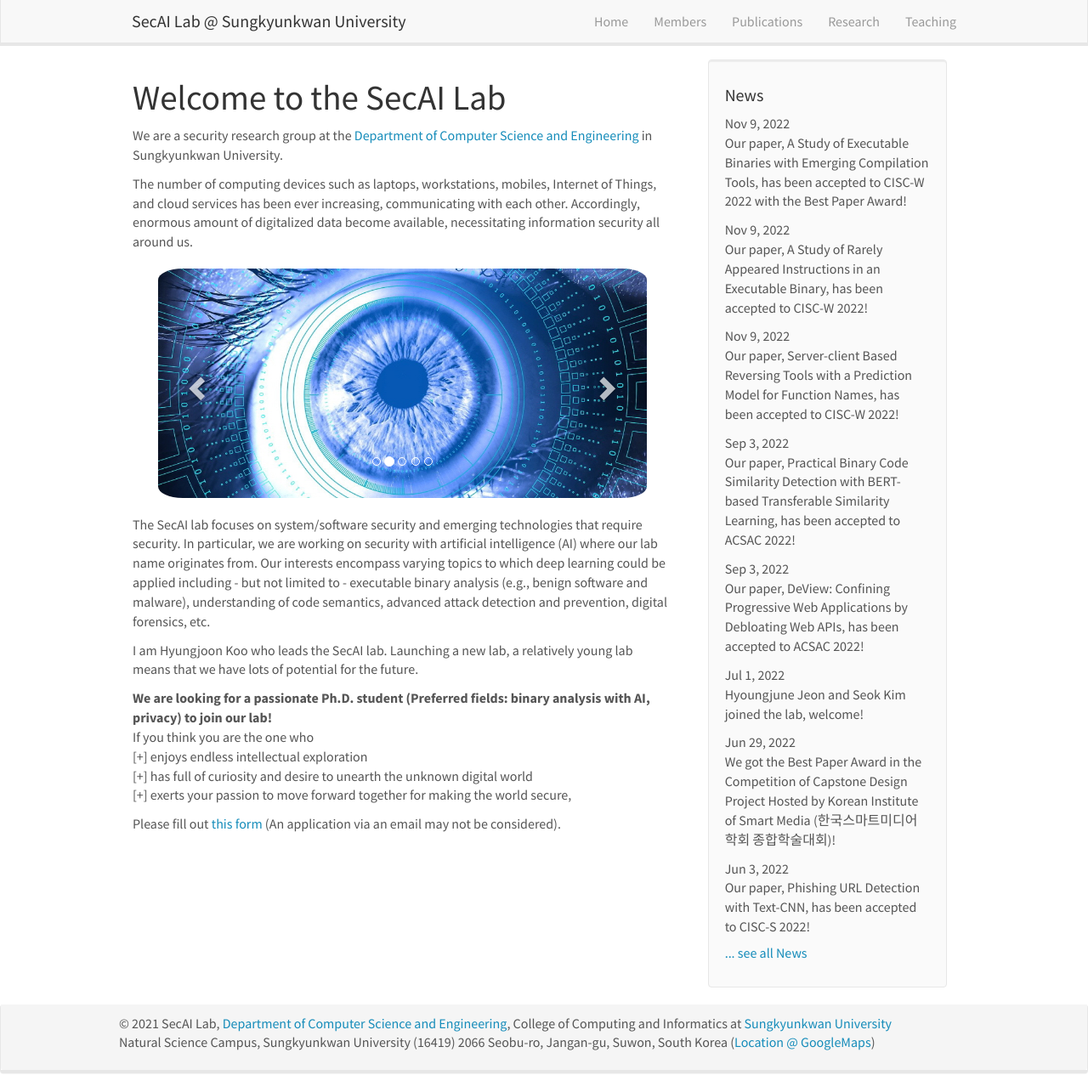
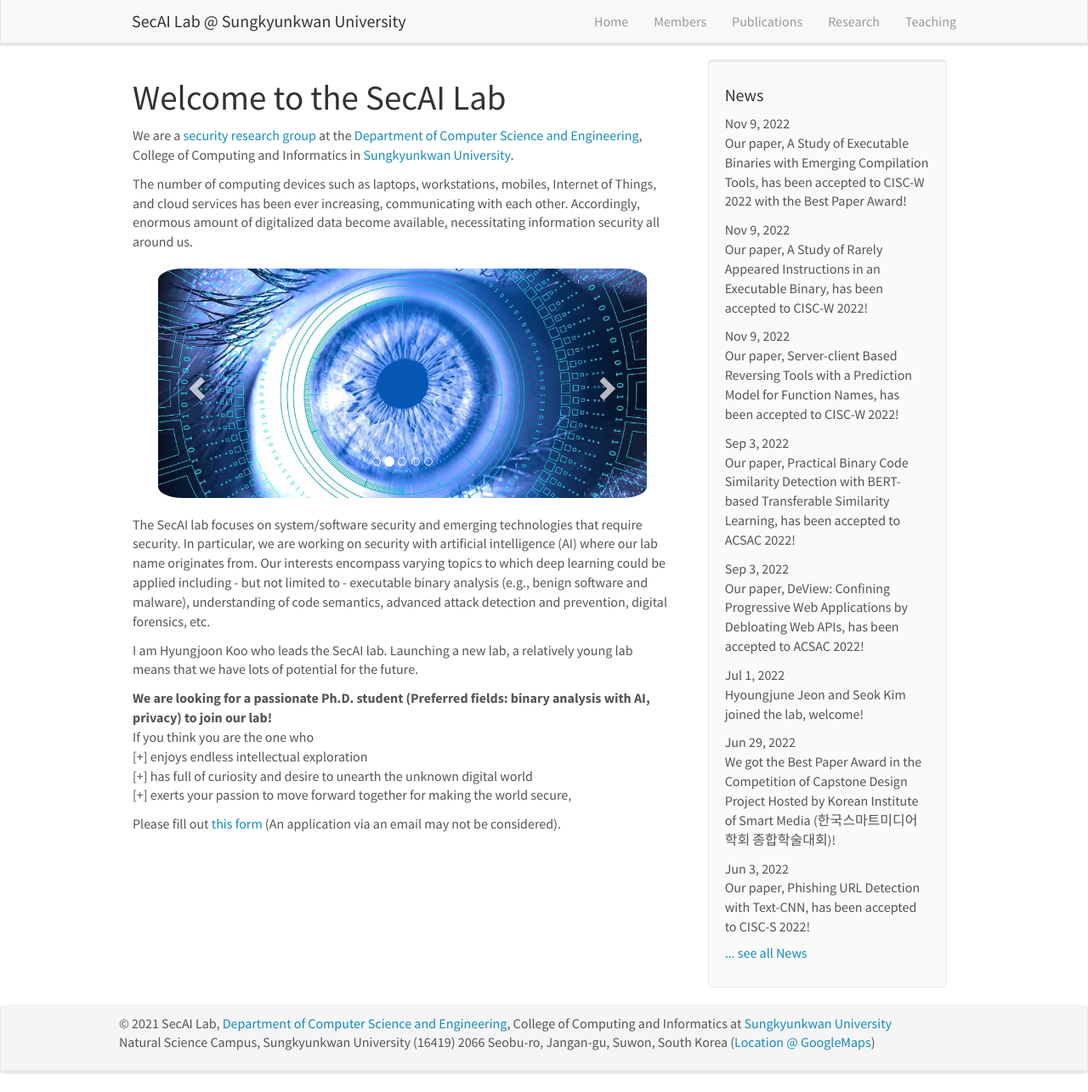
Before and after one commit to SecAI-Lab/secai-lab.github.io, a Jekyll site: the page built from _pages/home.md, in a window 1280 px wide and 1285 px high. Shown: the whole window at 85% size. Built offline with Jekyll 4.4.1, drawn with Linux system fonts in a browser that asks for light colours; nearby versions of some CDN libraries.

Commit message:
research, publications updated

```diff
--- a/_pages/home.md
+++ b/_pages/home.md
@@ -6,7 +6,8 @@ sitemap: false
 permalink: /
 ---
 
-We are a security research group at the [Department of Computer Science and Engineering](http://cs.skku.edu/en) in Sungkyunkwan University.
+We are a [security research group](https://github.com/SecAI-Lab) at the [Department of Computer Science and Engineering](http://cs.skku.edu/en),
+College of Computing and Informatics in [Sungkyunkwan University](https://www.skku.edu).
 
 The number of computing devices such as laptops, workstations, mobiles, Internet of Things, and cloud services has been ever increasing, communicating with each other. Accordingly, enormous amount of digitalized data become available, necessitating information security all around us.
 
```
Also changed, not shown: _pages/publications.md (+14 -4 lines), _pages/research.md (+3 -3 lines).
